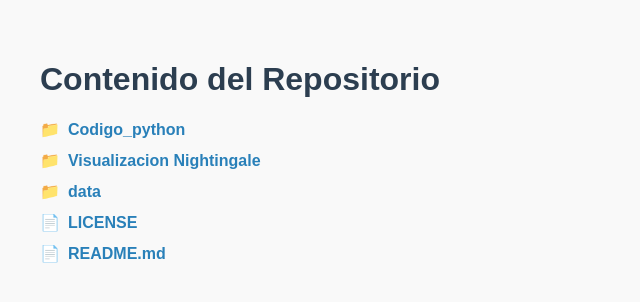
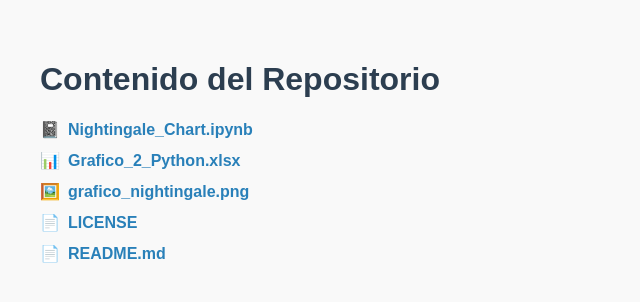
Before and after one commit to OscarPerezGoya/OscarPerezGoya.github.io, a plain HTML site: page index.html in a window 1280 px wide. Shown: the whole page, without its empty margins (0-640 px from the left). Drawn offline with Linux system fonts and the light colour scheme.

Commit message:
Update index.html

```diff
--- a/index.html
+++ b/index.html
@@ -35,9 +35,9 @@
 <body>
   <h1>Contenido del Repositorio</h1>
   <ul>
-    <li><a href="Codigo_python/"><span class="icon">📁</span>Codigo_python</a></li>
-    <li><a href="Visualizacion%20Nightingale/"><span class="icon">📁</span>Visualizacion Nightingale</a></li>
-    <li><a href="data/"><span class="icon">📁</span>data</a></li>
+    <li><a href="Codigo_python/Nightingale_Chart.ipynb"><span class="icon">📓</span>Nightingale_Chart.ipynb</a></li>
+    <li><a href="data/Grafico_2_Python.xlsx"><span class="icon">📊</span>Grafico_2_Python.xlsx</a></li>
+    <li><a href="Visualizacion%20Nightingale/grafico_nightingale.png"><span class="icon">🖼️</span>grafico_nightingale.png</a></li>
     <li><a href="LICENSE"><span class="icon">📄</span>LICENSE</a></li>
     <li><a href="README.md"><span class="icon">📄</span>README.md</a></li>
   </ul>
```
